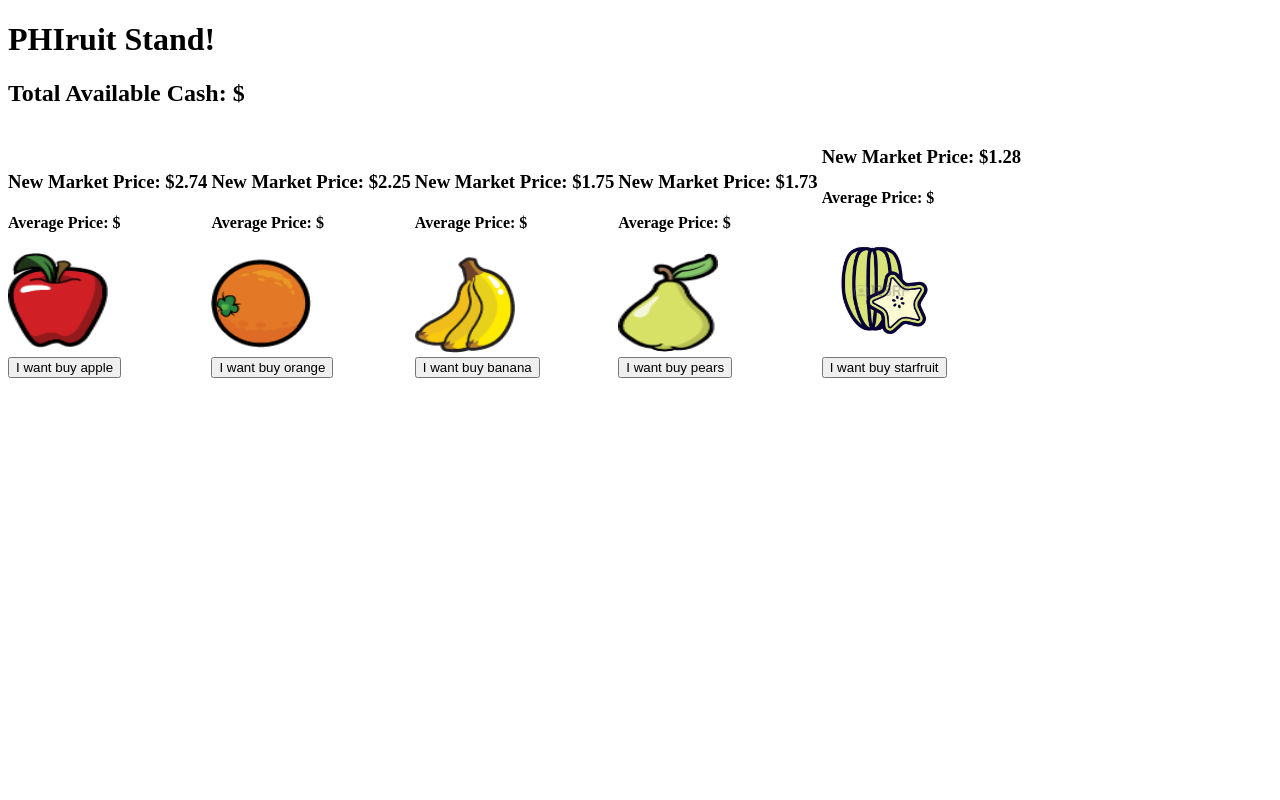
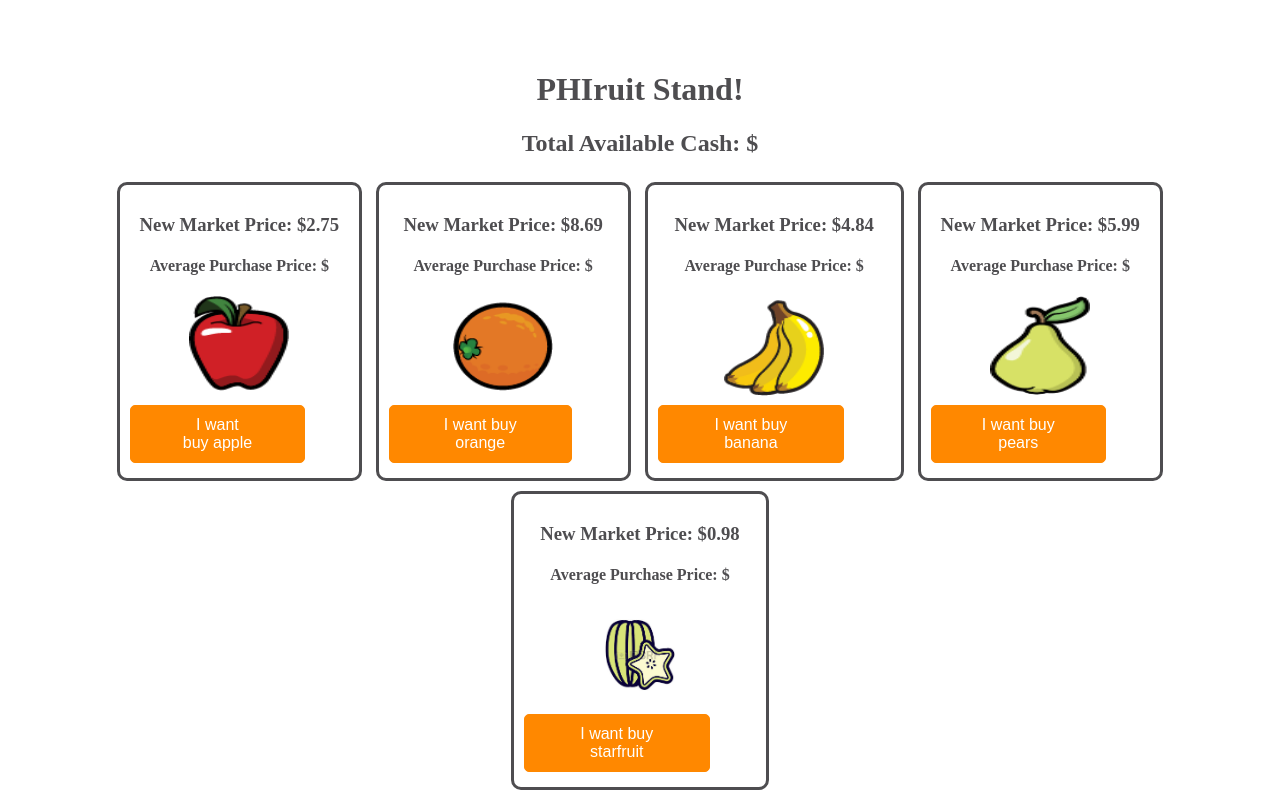
Before and after one commit to Arrielle/PHIruit-stand, a plain HTML site: page index.html in a window 1280 px wide. Shown: the top 800 px of the page. Drawn offline with Linux system fonts and the light colour scheme.

Commit message:
added interval to market price and some styling

```diff
--- a/index.html
+++ b/index.html
@@ -14,31 +14,35 @@
 <body>
 	<h1>PHIruit Stand!</h1>
 	<h2>Total Available Cash: $</h2>
+	<div id = fruitStand>
 	<div id="apple" class="fruitImageDiv">
 		<h3>Market Price: $<span></span></h3>
-		<h4>Average Price: $<span></span> </h4>
+		<h4>Average Purchase Price: $<span></span> </h4>
 		<img src="images/apple.png" alt="phiruit-stand-apple" height="100" width="100">
 	</div>
 	<div id="orange" class="fruitImageDiv">
 		<h3>Market Price: $<span></span></h3>
-		<h4>Average Price: $<span></span></h4>
+		<h4>Average Purchase Price: $<span></span></h4>
 		<img src="images/orange.png" alt="phiruit-stand-orange" height="100" width="100">
 	</div>
 	<div id="banana" class="fruitImageDiv">
 		<h3>Market Price: $<span></span></h3>
-		<h4>Average Price: $<span></span></h4>
+		<h4>Average Purchase Price: $<span></span></h4>
 		<img src="images/bananas.png" alt="phiruit-stand-banana" height="100" width="100">
 	</div>
 	<div id="pears" class="fruitImageDiv">
 		<h3>Market Price: $<span></span></h3>
-		<h4>Average Price: $<span></span></h4>
+		<h4>Average Purchase Price: $<span></span></h4>
 		<img src="images/pear.png" alt="phiruit-stand-grapes" height="100" width="100">
 	</div>
 	<div id="starfruit" class="fruitImageDiv">
 		<h3>Market Price: $<span></span></h3>
-		<h4>Average Price: $<span></span></h4>
-		<img src="images/starfruit.jpg" alt="phiruit-stand-grapes" height="125" width="125">
+		<h4>Average Purchase Price: $<span></span></h4>
+		<img src="images/starfruit.jpg" alt="phiruit-stand-grapes" height="100" width="100">
 	</div>
-
+</div>
+	<div = id = "fruitCart">
+	<h1>Your Cart</h1>
+</div>
 </body>
 </html>
--- a/script.js
+++ b/script.js
@@ -1,33 +1,28 @@
 $(document).ready(function(){
 
-	var fruitDivArray = ['apple', 'orange', 'banana', 'pears', 'starfruit'];
+	var fruitDivArray = ['apple', 'orange', 'banana', 'pears', 'starfruit']; //created array of client fruit
 
+	//for loop to append button to each fruit div on the DOM
 	for (var i = 0; i < fruitDivArray.length; i++) {
 		$('#' + fruitDivArray[i]).append('<button class="buyButton" id="' + fruitDivArray[i] + '" > I want buy ' + fruitDivArray[i] + ' </button>');
 	}
-
+	// variables declared for random number operations
 	var centIncrement = randomNumber(1, 50);
 	var plusOrMinus = randomNumber(0, 1);
 	var newMarketPrice = randomNumber(1,9);
 	// console.log(newMarketPrice);
 
+newRandomMarketPrice();
 
-for (var i = 0; i < fruitDivArray.length; i++) {
-	newMarketPrice = randomMarketPrice();
-	newMarketPrice *= 100;
-	Math.round(newMarketPrice);
-	newMarketPrice = parseInt(newMarketPrice)/100;
-	$('#' + fruitDivArray[i]).find('h3').text("New Market Price: $" + newMarketPrice);
+setInterval(newRandomMarketPrice, 1500); //sets price to refresh every 15 seconds
 
-}
-
-
-
+	// function for parameters of new random market price to avoid errors
 	function randomMarketPrice () {
+		newMarketPrice = randomNumber(1,9);
 		centIncrement = randomNumber(1,50);
 		if (newMarketPrice <= 0.5) {
 			newMarketPrice += centIncrement/100;
-		}else if (newMarketPrice >= 9.99){
+		}else if (newMarketPrice >= 9.49){
 			newMarketPrice -= centIncrement/100;
 		}else if (plusOrMinus == 0) {
 			newMarketPrice += centIncrement/100;
@@ -37,7 +32,18 @@ for (var i = 0; i < fruitDivArray.length; i++) {
 		return newMarketPrice;
 	}
 
-	// console.log(newMarketPrice);
+	// for loop to generate new random market price
+	//wrap in function yes!
+	function newRandomMarketPrice(){
+		for (var i = 0; i < fruitDivArray.length; i++) {
+			newMarketPrice = randomMarketPrice();
+			newMarketPrice *= 100;
+			Math.round(newMarketPrice);
+			newMarketPrice = parseInt(newMarketPrice)/100;
+			$('#' + fruitDivArray[i]).find('h3').text("New Market Price: $" + newMarketPrice);
+		}
+	}
+
 
 	function randomNumber(min, max) {
 		return Math.floor(Math.random() * (1 + max - min) + min);
--- a/stylesheet.css
+++ b/stylesheet.css
@@ -1,6 +1,46 @@
 .fruitImageDiv {
   display: inline-block;
+  margin: 5px;
+  border: 3px solid #4E4D50;
+  border-radius: 10px;
+  padding: 10px;
 }
 .buyButton {
   display: block;
 }
+
+body {
+margin: auto;
+padding: 50px;
+color: #4E4D50;
+text-align: center;
+}
+
+#fruitCart {
+  border: 3px solid #4E4D50;
+  border-radius: 10px;
+  height: 300px;
+  margin: 50px;
+}
+
+button {
+  margin-top: 5px;
+  margin-bottom: 5px;
+  background-color: #FF8800;
+  padding: 10px 50px;
+  font-size: 1em;
+  border-radius: 5px;
+  border: 1px solid #FF8800;
+  display: block;
+  cursor: pointer;
+  width: 80%;
+  color: #fff;
+}
+
+
+button:hover {
+	background: #BD6500;
+}
+/*h1, h2 {
+  text-align: left;
+}*/
```
